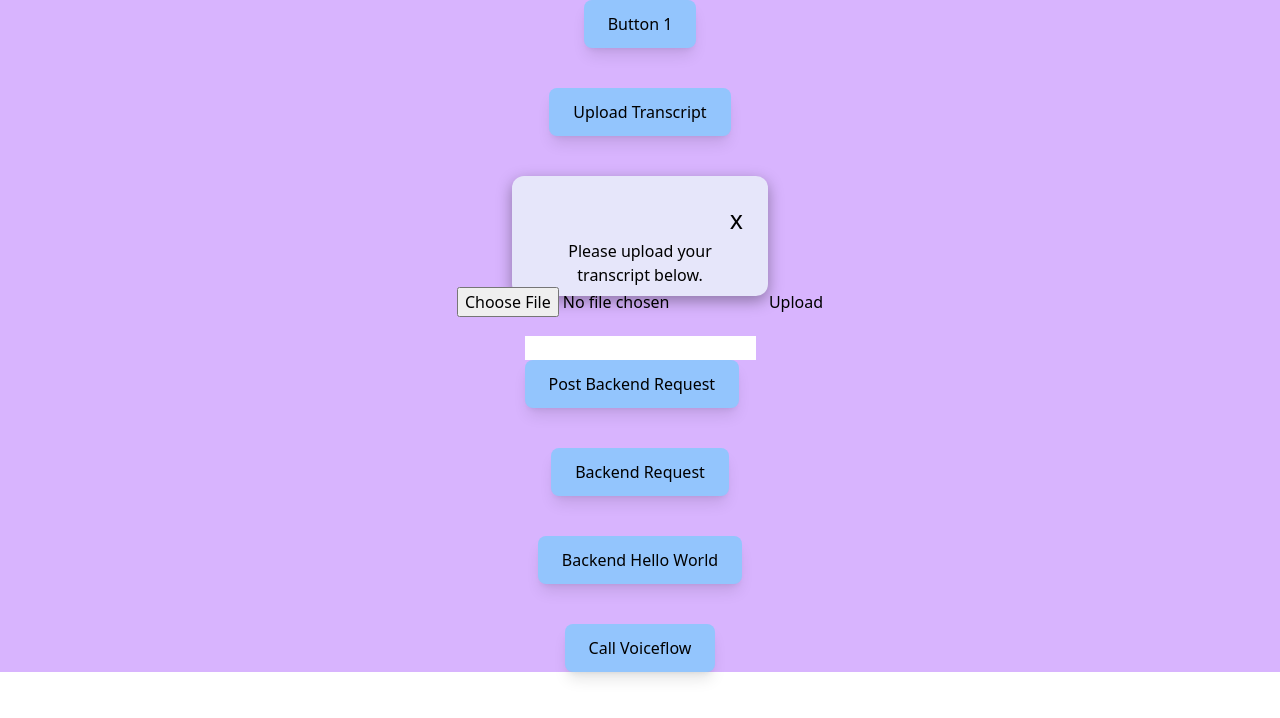
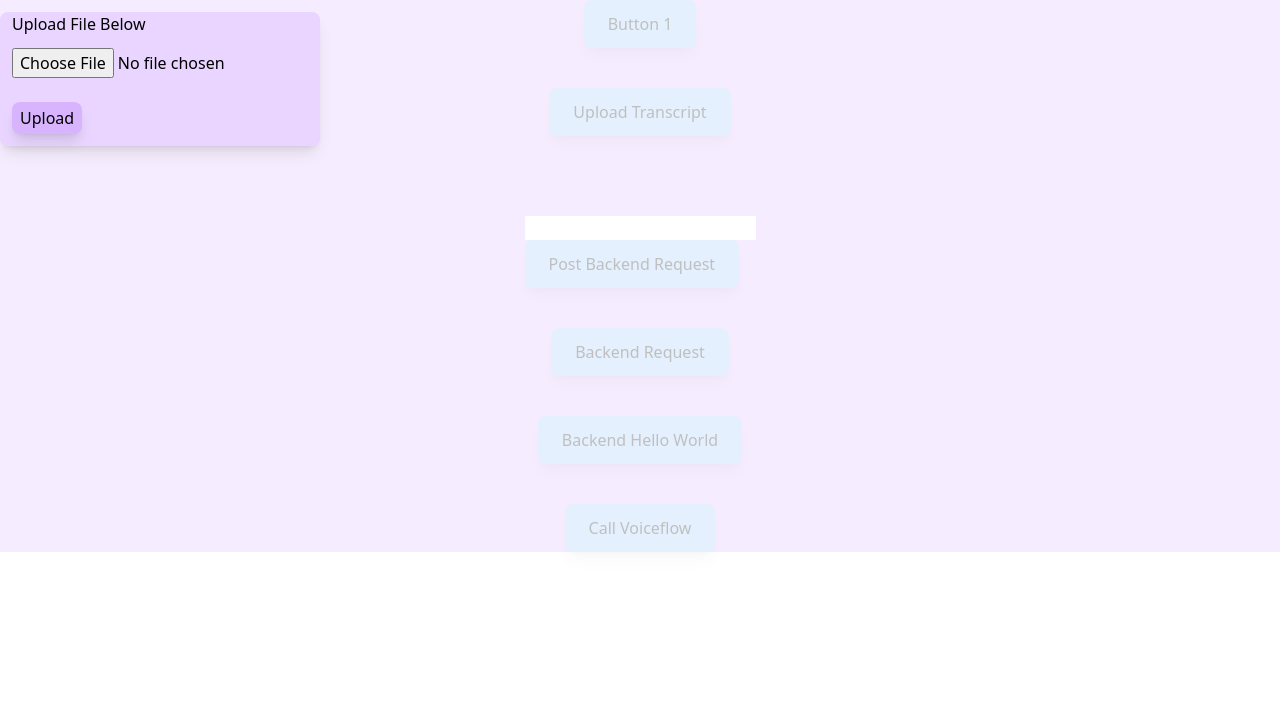
Before and after one commit to BestFloww/BestFlow, a React (Create React App) app in the folder front-end/: page / in a window 1280 px wide. Both pictures are taken after a click on the button "Upload Transcript". Shown: the top 718 px of the page. Built offline with nearby package versions, Linux system fonts and the light colour scheme.

Commit message:
Transcript Upload Modal Draft
Modal and file upload is set up.

Still need to add testing, the close on overlay click prop is not working, I want to center the modal and style the header a bit, and then on the backend we need to implement the upload to our database.

```diff
--- a/front-end/src/components/MainPage.jsx
+++ b/front-end/src/components/MainPage.jsx
@@ -27,7 +27,7 @@ class MainPage extends Component {
                   <BaseButton click={() => this.toggleTranscriptUploadModal()} text={"Upload Transcript"} />
                 </div>
                 <div className="justify-center flex">
-                  <TranscriptUploadModal show={this.state.showTranscriptUploadModal} />
+                  <TranscriptUploadModal isOpen={this.state.showTranscriptUploadModal} />
                 </div>
                 <div className="justify-center flex">
                   <PostRequestButton/>
--- a/front-end/src/components/TranscriptUploadModal.css
+++ /dev/null
@@ -1,36 +0,0 @@
-.modalContainer {
-    width: 20vw;
-    height: 15vh;
-    border-radius: 12px;
-    background-color: lavender;
-    box-shadow: rgba(0, 0, 0, 0.35) 0px 5px 15px;
-    display: flex;
-    flex-direction: column;
-    padding: 25px;
-}
-
-.modalContainer .title {
-    display: inline-block;
-    text-align: center;
-}
-
-.titleCloseButton {
-    display: flex;
-    justify-content: flex-end;
-}
-
-.titleCloseButton button {
-    background-color: transparent;
-    border: none;
-    font-size: 25px;
-    cursor: pointer;
-}
-
-.modalContainer .body {
-    flex: 50%;
-    display: flex;
-    justify-content: center;
-    align-items: center;
-    font-size: 1rem;
-    text-align: center;
-}
--- a/front-end/src/components/TranscriptUploadModal.jsx
+++ b/front-end/src/components/TranscriptUploadModal.jsx
@@ -1,16 +1,19 @@
-import React, { Component } from 'react';
-import "./TranscriptUploadModal.css";
+import React from 'react';
 import axios from 'axios';
+import Modal from 'react-modal';
 
-class TranscriptUploadModal extends Component {
+class TranscriptUploadModal extends React.Component {
 
-  state = {
-    file: null
+  constructor(props) {
+    super(props);
+    this.state = {
+      file: null,
+    };
   }
 
   handleFile(e) {
     console.log(e.target.files, "File Uploaded");
-    console.log(e.target.files[0], "First Object of File Upload");
+    this.setState({file: e.target.files})
   }
 
   handleUpload(e) {
@@ -29,30 +32,37 @@ class TranscriptUploadModal extends Component {
     })
   }
 
+  componentDidMount() {
+    Modal.setAppElement("body");
+  }
+
   render() {
-    if (!this.props.show) {
-      return null;
-    }
-    return <div className="modalBackground">
-      <div className="modalContainer">
-        <div className="titleCloseButton">
-          <button> x </button>
+    return (
+      <Modal
+        isOpen={this.props.isOpen}
+        className="reactModal justify-center bg-purple-200 rounded-lg shadow-lg w-80 h-50"
+        onRequestClose={this.props.onRequestClose}
+      >
+        <h2 className="m-3">{"Upload File Below"}</h2>
+          <div className={"modalContainerVertical"}>
+            <div className={"modalContainer m-3"}>
+              <input
+                type="file"
+                name="new_file"
+                onChange={(e)=>this.handleFile(e)}>
+              </input>
+            </div>
+            <div className={"modalContainer"}>
+              <button
+                type="button"
+                className="bg-purple-300 rounded-lg shadow-lg hover:bg-purple-200 active:bg-purple-400 m-3 py-1 px-2"
+                onClick={(e)=>this.handleUpload(e)}>
+                  Upload
+              </button>
+            </div>
         </div>
-        <div className="title">
-          <h1>
-            Please upload your transcript below.
-          </h1>
-        </div>
-        <div className="body">
-          <div className="fileSelection">
-            <input type="file" name="file" onChange={(e)=>this.handleFile(e)}></input>
-          </div>
-
-          <br />
-          <button type="button" onClick={(e)=>this.handleUpload(e)}> Upload </button>
-        </div>
-      </div>
-    </div>;
+      </Modal>
+    )
   }
 }
 
```
